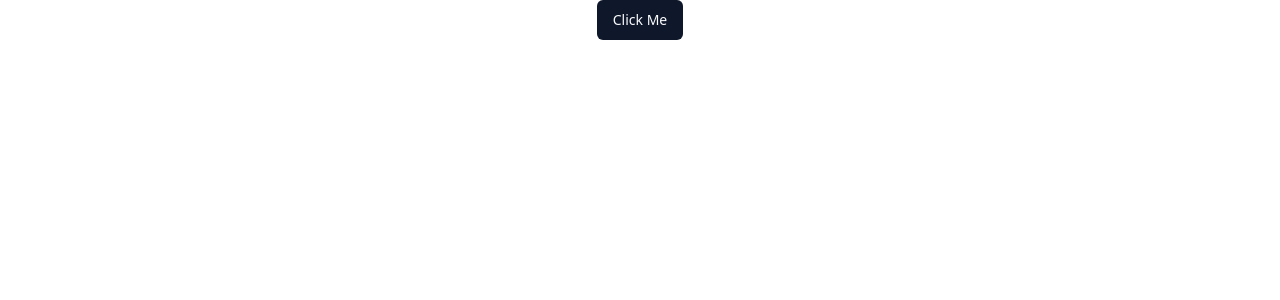
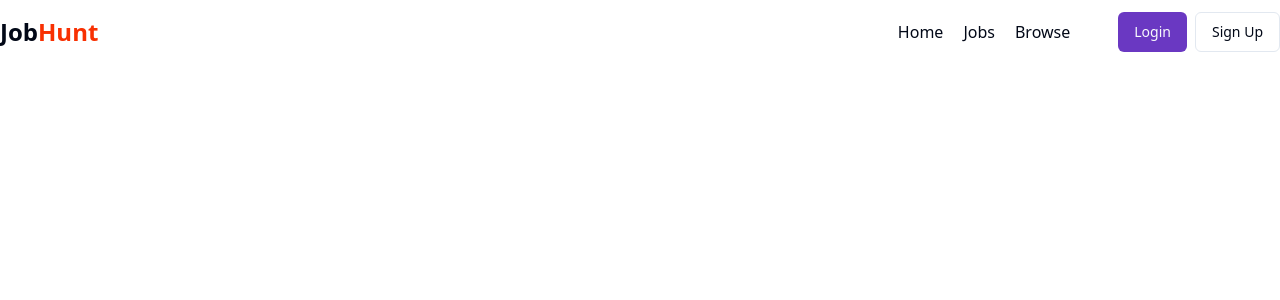
Before and after one commit to JayantRautela/JobHunt, a React (Vite) app in the folder frontend/: page / in a window 1280 px wide. Shown: the top 300 px of the page. Built offline with nearby package versions, Linux system fonts and the light colour scheme.

Commit message:
navbar completed

```diff
--- a/frontend/package.json
+++ b/frontend/package.json
@@ -10,12 +10,18 @@
     "preview": "vite preview"
   },
   "dependencies": {
+    "@radix-ui/react-avatar": "^1.1.2",
+    "@radix-ui/react-popover": "^1.1.4",
     "@radix-ui/react-slot": "^1.1.1",
+    "@reduxjs/toolkit": "^2.5.0",
+    "axios": "^1.7.9",
     "class-variance-authority": "^0.7.1",
     "clsx": "^2.1.1",
     "lucide-react": "^0.473.0",
     "react": "^18.3.1",
     "react-dom": "^18.3.1",
+    "react-redux": "^9.2.0",
+    "react-router-dom": "^7.1.3",
     "tailwind-merge": "^2.6.0",
     "tailwindcss-animate": "^1.0.7"
   },
--- a/frontend/src/App.jsx
+++ b/frontend/src/App.jsx
@@ -1,17 +1,12 @@
-import { Button } from "@/components/ui/button"
+import Navbar from "./components/shared/Navbar"
 
 
 function App() {
 
-  const btnClick = () => {
-    alert("Wlecome to JobHunt!!");
-  };
 
   return (
     <>
-      <div className="flex justify-center items-center">
-        <Button onClick={btnClick}>Click Me</Button>
-      </div>
+      <Navbar />
     </>
   )
 }
--- /dev/null
+++ b/frontend/src/components/shared/Navbar.jsx
@@ -0,0 +1,72 @@
+// import { Link } from 'react-router-dom';
+import {
+  Popover,
+  PopoverContent,
+  PopoverTrigger,
+} from "@/components/ui/popover";
+import { Avatar, AvatarFallback, AvatarImage } from "@/components/ui/avatar";
+import { Button } from "@/components/ui/button";
+import { LogOut, User2 } from "lucide-react";
+
+const Navbar = () => {
+  const user = false;
+
+  return (
+    <div className="bg-white">
+      <div className="flex items-center justify-between mx-auto max-w-7xl h-16">
+        <div>
+          <h1 className="text-2xl font-bold">
+            Job<span className="text-[#f83002]">Hunt</span>
+          </h1>
+        </div>
+        <div className="flex items-center gap-12">
+          <ul className="flex font-medium items-center gap-5">
+            <li>Home</li>
+            <li>Jobs</li>
+            <li>Browse</li>
+          </ul>
+          {!user ? (
+            <div className="flex items-center gap-2">
+              <Button className="bg-[#6a38c2] hover:bg-[#5b30a6]">Login</Button>
+              <Button variant="outline">Sign Up</Button>
+            </div>
+          ) : (
+            <Popover>
+              <PopoverTrigger asChild>
+                <Avatar className="cursor-pointer">
+                  <AvatarImage src="https://github.com/shadcn.png" />
+                  <AvatarFallback>CN</AvatarFallback>
+                </Avatar>
+              </PopoverTrigger>
+              <PopoverContent className="w-80">
+                <div className="flex gap-4 space-y-2">
+                  <Avatar>
+                    <AvatarImage src="https://github.com/shadcn.png" />
+                  </Avatar>
+                  <div>
+                    <h4 className="font-medium">Jayant</h4>
+                    <p className="text-sm text-muted-foreground">
+                      Lorem ipsum dolor sit amet.
+                    </p>
+                  </div>
+                </div>
+                <div className="flex flex-col gap-3 text-grey-600">
+                  <div className="flex w-fit my-2 items-center gap -2 cursor-pointer">
+                    <User2 />
+                    <Button variant="link">View Profile</Button>
+                  </div>
+                  <div className="flex w-fit items-center gap -2 cursor-pointer">
+                    <LogOut />
+                    <Button variant="link">Logout</Button>
+                  </div>
+                </div>
+              </PopoverContent>
+            </Popover>
+          )}
+        </div>
+      </div>
+    </div>
+  );
+};
+
+export default Navbar;
--- /dev/null
+++ b/frontend/src/components/ui/avatar.jsx
@@ -0,0 +1,33 @@
+import * as React from "react"
+import * as AvatarPrimitive from "@radix-ui/react-avatar"
+
+import { cn } from "@/lib/utils"
+
+const Avatar = React.forwardRef(({ className, ...props }, ref) => (
+  <AvatarPrimitive.Root
+    ref={ref}
+    className={cn("relative flex h-10 w-10 shrink-0 overflow-hidden rounded-full", className)}
+    {...props} />
+))
+Avatar.displayName = AvatarPrimitive.Root.displayName
+
+const AvatarImage = React.forwardRef(({ className, ...props }, ref) => (
+  <AvatarPrimitive.Image
+    ref={ref}
+    className={cn("aspect-square h-full w-full", className)}
+    {...props} />
+))
+AvatarImage.displayName = AvatarPrimitive.Image.displayName
+
+const AvatarFallback = React.forwardRef(({ className, ...props }, ref) => (
+  <AvatarPrimitive.Fallback
+    ref={ref}
+    className={cn(
+      "flex h-full w-full items-center justify-center rounded-full bg-muted",
+      className
+    )}
+    {...props} />
+))
+AvatarFallback.displayName = AvatarPrimitive.Fallback.displayName
+
+export { Avatar, AvatarImage, AvatarFallback }
--- /dev/null
+++ b/frontend/src/components/ui/popover.jsx
@@ -0,0 +1,27 @@
+"use client"
+
+import * as React from "react"
+import * as PopoverPrimitive from "@radix-ui/react-popover"
+
+import { cn } from "@/lib/utils"
+
+const Popover = PopoverPrimitive.Root
+
+const PopoverTrigger = PopoverPrimitive.Trigger
+
+const PopoverContent = React.forwardRef(({ className, align = "center", sideOffset = 4, ...props }, ref) => (
+  <PopoverPrimitive.Portal>
+    <PopoverPrimitive.Content
+      ref={ref}
+      align={align}
+      sideOffset={sideOffset}
+      className={cn(
+        "z-50 w-72 rounded-md border bg-popover p-4 text-popover-foreground shadow-md outline-none data-[state=open]:animate-in data-[state=closed]:animate-out data-[state=closed]:fade-out-0 data-[state=open]:fade-in-0 data-[state=closed]:zoom-out-95 data-[state=open]:zoom-in-95 data-[side=bottom]:slide-in-from-top-2 data-[side=left]:slide-in-from-right-2 data-[side=right]:slide-in-from-left-2 data-[side=top]:slide-in-from-bottom-2",
+        className
+      )}
+      {...props} />
+  </PopoverPrimitive.Portal>
+))
+PopoverContent.displayName = PopoverPrimitive.Content.displayName
+
+export { Popover, PopoverTrigger, PopoverContent }
```
Also changed, not shown: 1 other file (tests, documents, lock files or other folders).
